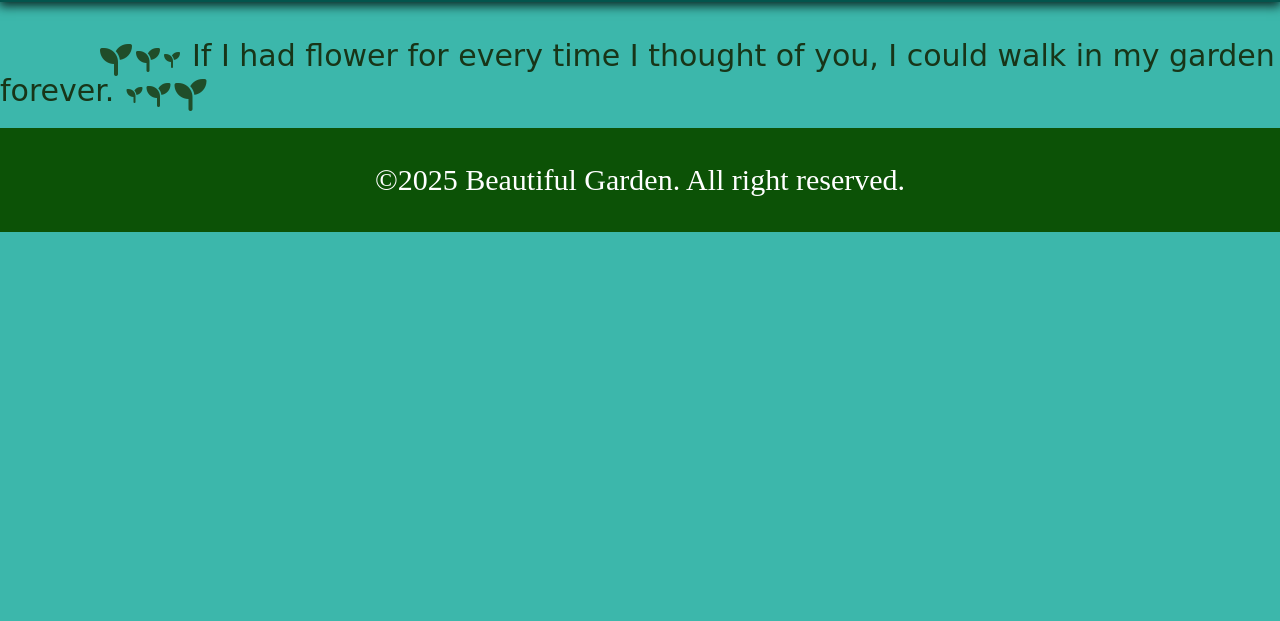
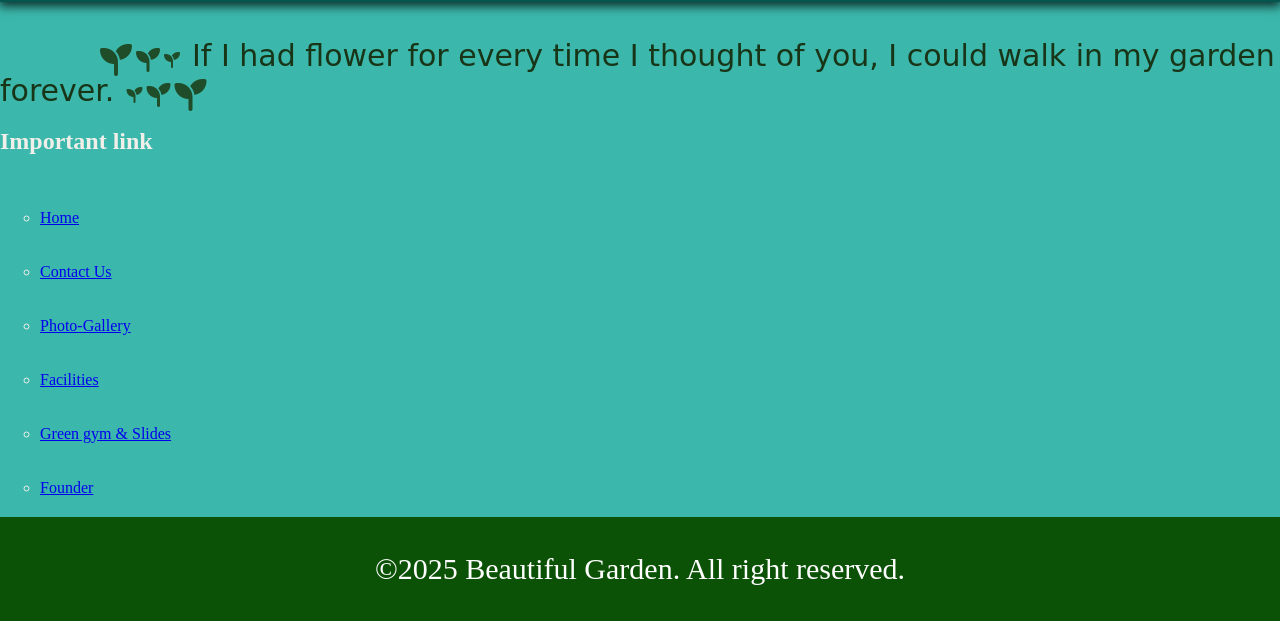
Before and after one commit to shivmohnish/My-Beautiful-Garden, a plain HTML site: page pages/gallery.html in a window 1280 px wide. Shown: the part 209-830 px from the top of the page. Before the commit the page ends 800 px from the top, so only its background shows below. Drawn offline with Linux system fonts and the light colour scheme.

Commit message:
Important links added in Gallery page

```diff
--- a/pages/gallery.html
+++ b/pages/gallery.html
@@ -33,6 +33,37 @@
   </div>
 
 
+  <div class="gallary-box1">
+<h2 class="heading-box1">Important link</h2>
+<br>
+<ul type="circle" >
+<li>
+  <a href="./../index.html" class="list-box">Home</a>
+</li>
+<br><br>
+<li>
+  <a href="contact.html" class="list-box">Contact Us</a>
+</li>
+<br><br>
+<li>
+  <a href="https://yappe.in/maharashtra/nagpur/dr-babasaheb-ambedkar-garden/107469" class="list-box">Photo-Gallery</a>
+</li>
+<br><br>
+<li>
+  <a href="facilities.html" class="list-box">Facilities</a>
+</li>
+<br><br>
+<li>
+  <a href="https://gardengym.in/photo-gallery.html"class="list-box">Green gym & Slides</a>
+</li>
+<br><br>
+<li>
+  <a href="contact.html" class="list-box">Founder</a>
+</li>
+</ul>
+
+  </div>
+
 <footer>
   <p>&copy;2025 Beautiful Garden. All right reserved.</p>
 </footer>
```
